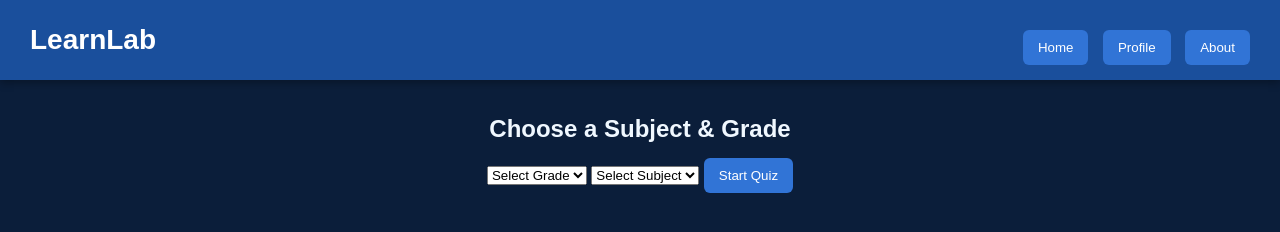
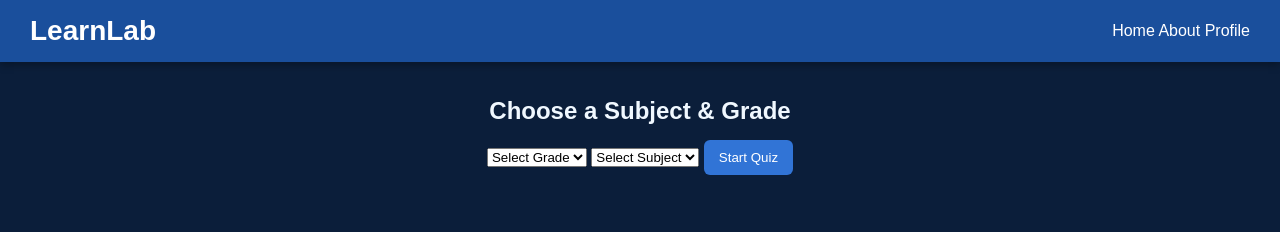
Before and after one commit to jxqunishim/learnlab, a plain HTML site: page index.html in a window 1280 px wide. Drawn offline with Linux system fonts and the light colour scheme.

Commit message:
Update index.html

```diff
--- a/index.html
+++ b/index.html
@@ -1,18 +1,19 @@
 <!DOCTYPE html>
 <html lang="en">
 <head>
-    <meta charset="UTF-8">
-    <meta name="viewport" content="width=device-width, initial-scale=1.0">
+<meta charset="UTF-8" />
+<meta name="viewport" content="width=device-width, initial-scale=1" />
 <title>LearnLab</title>
-    <link rel="stylesheet" href="style.css">
+<link rel="stylesheet" href="style.css" />
+<link href="https://fonts.googleapis.com/css2?family=Roboto:wght@400;700&display=swap" rel="stylesheet">
 </head>
 <body>
 <header>
     <h1 class="logo">LearnLab</h1>
-        <nav>
-            <button id="homeBtn">Home</button>
-            <button id="profileBtn">Profile</button>
-            <button id="aboutBtn">About</button>
+    <nav class="nav">
+        <a onclick="loadHome()">Home</a>
+        <a onclick="loadAbout()">About</a>
+        <a onclick="loadProfile()">Profile</a>
     </nav>
 </header>
 
```
Lines whose indentation alone changed are shown as unchanged.
